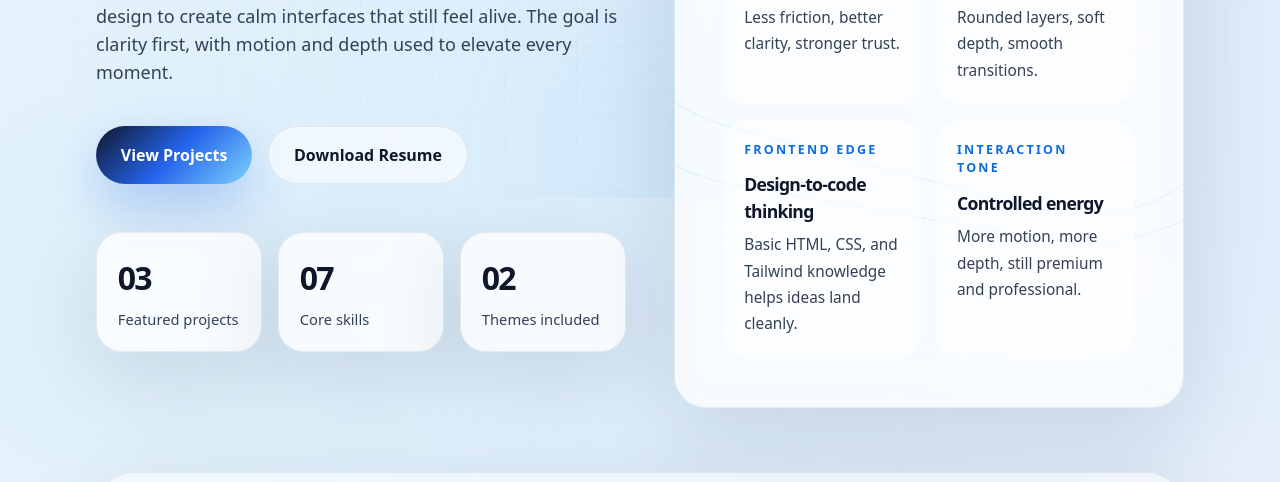
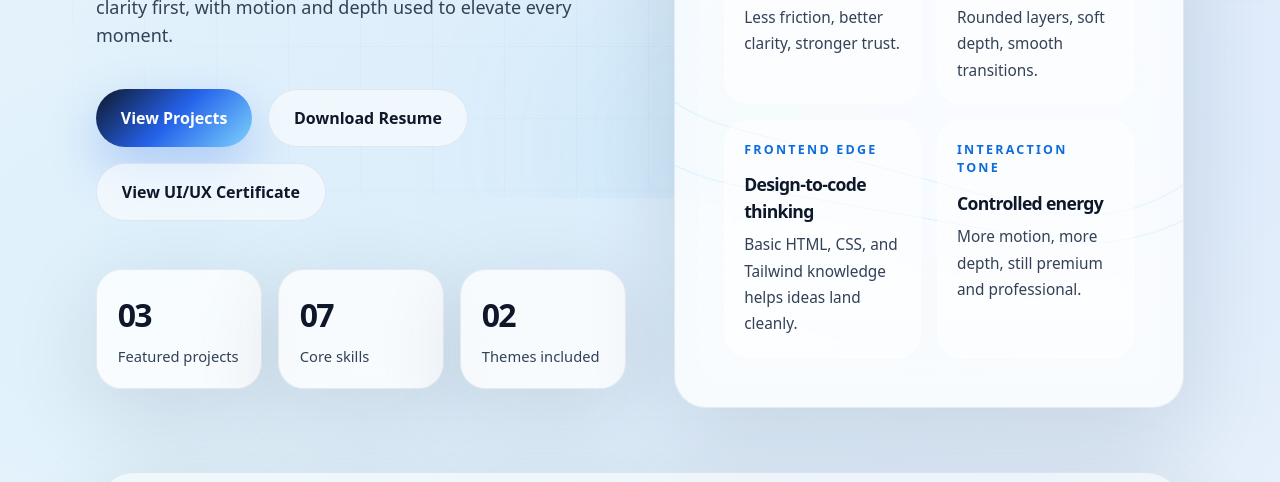
Before and after one commit to Anubis024/portfolio_krish_, a website: page frontend/index.html in a window 1280 px wide. Shown: the part 602-1084 px from the top of the page. Drawn offline with nearby package versions, Linux system fonts and the light colour scheme.

Commit message:
feat: add UI/UX course certificate to portfolio

```diff
--- a/frontend/index.html
+++ b/frontend/index.html
@@ -167,6 +167,15 @@
                 data-magnetic
               >
                 Download Resume
+              </a>
+              <a
+                href="assets/Krish_Thakur_Certificate.pdf"
+                target="_blank"
+                rel="noreferrer"
+                class="secondary-button magnetic"
+                data-magnetic
+              >
+                View UI/UX Certificate
               </a>
             </div>
 
```
Also changed, not shown: 1 other file.
